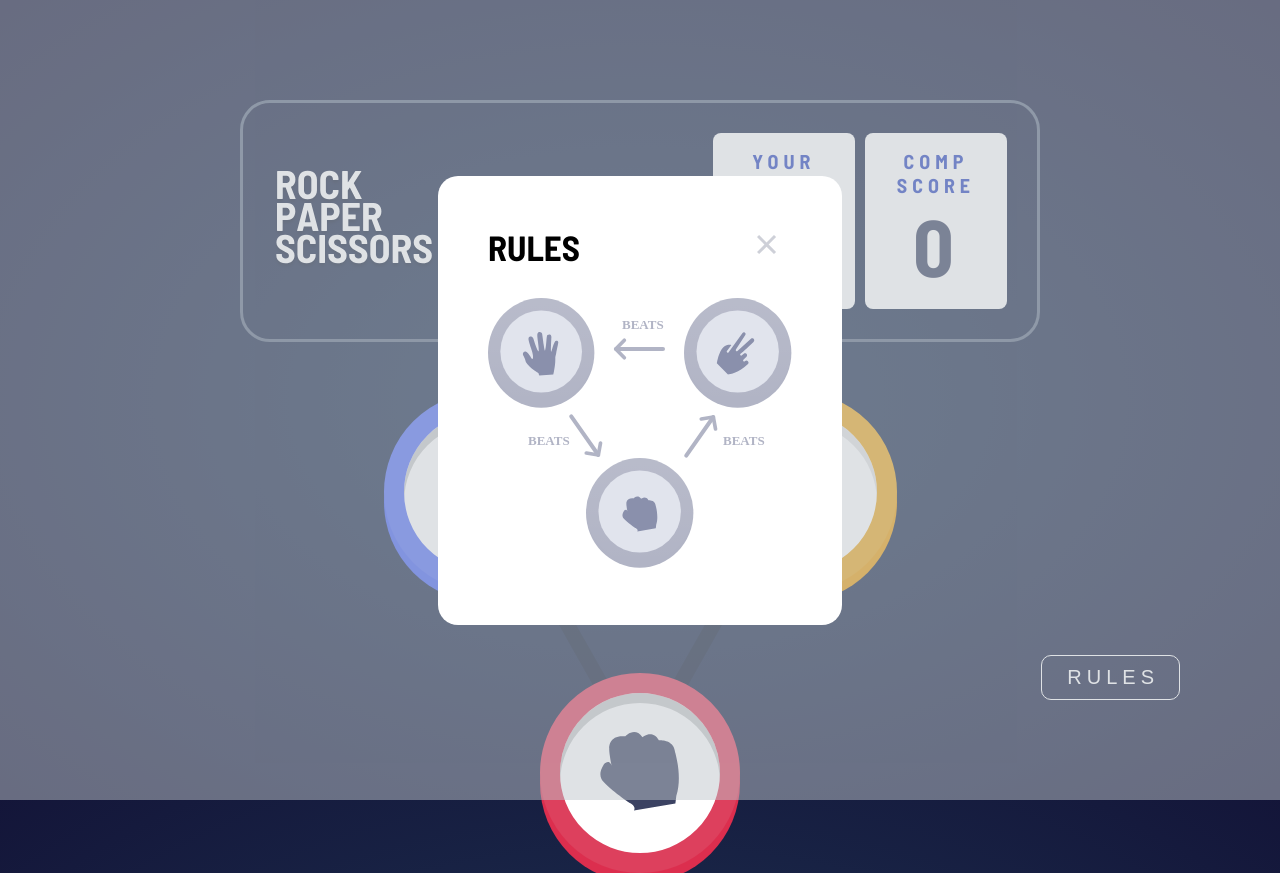
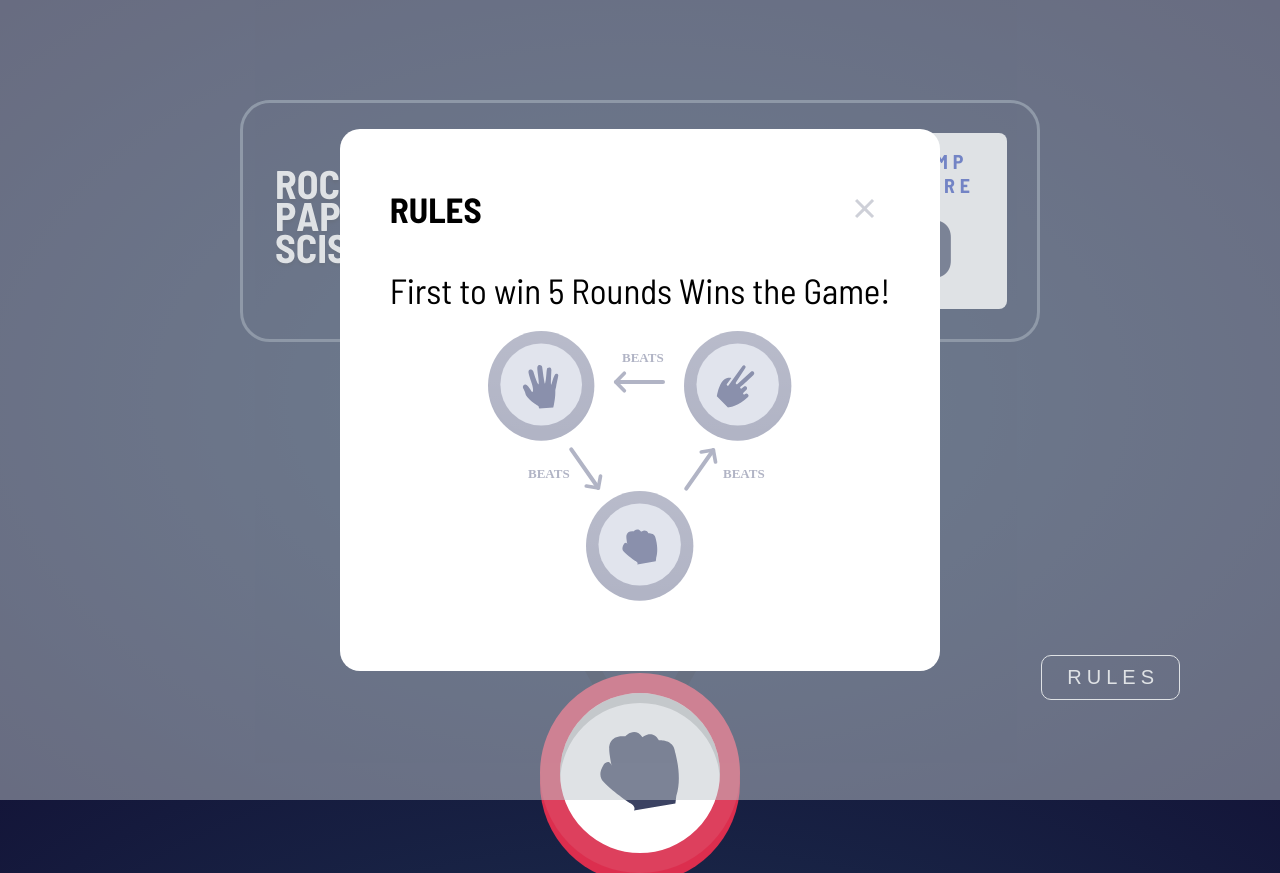
Before and after one commit to ajay0024/odin-project2, a plain HTML site: page index.html in a window 1280 px wide. Both pictures are taken after a click on the button "RULES". Drawn offline with Linux system fonts and the light colour scheme.

Commit message:
Update Rules

```diff
--- a/index.html
+++ b/index.html
@@ -44,7 +44,7 @@
                 <p>RULES</p>
             <button><img src="./images/icon-close.svg" alt=""></button>
             </div>
-
+            <p>First to win 5 Rounds Wins the Game!</p>
             <img src="./images/image-rules.svg" alt="Image Rules">
         </div>
 
--- a/style.css
+++ b/style.css
@@ -201,7 +201,6 @@ button:hover{
     align-items: center;
     gap: 50px;
     color:white;
-    font-weight: bold;
     letter-spacing: normal;
 }
 #rules{
@@ -215,9 +214,14 @@ button:hover{
     justify-content: space-between;
     margin-bottom: 30px;
     align-items: center;
+    font-weight: bold;
 }
 .rules-header button{
     width: 50px;
     background: none;
     border:none
 }
+#rules img{
+    display: block;
+    margin: 20px auto;
+}
```
